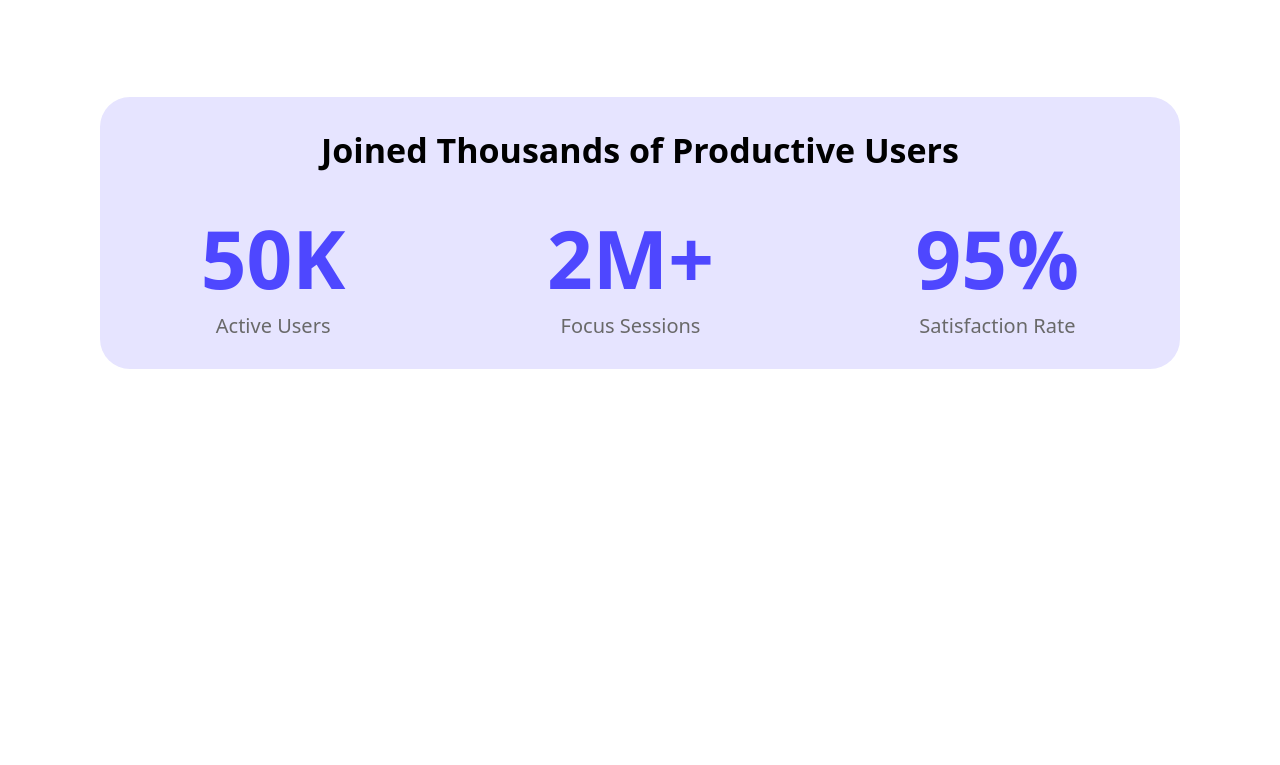
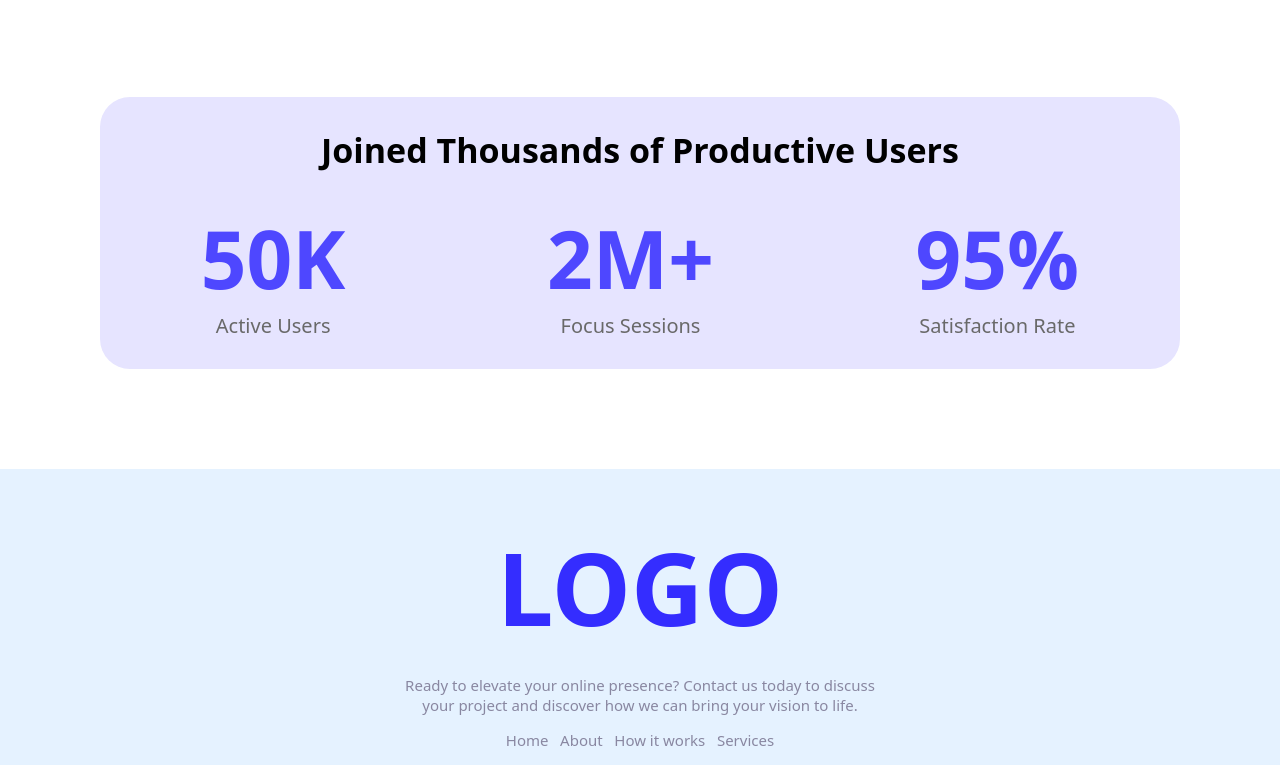
Before and after one commit to khaled-40/action-site, a plain HTML site: page index.html in a window 1280 px wide. Shown: the part 1038-1803 px from the top of the page. Before the commit the page ends 1507 px from the top, so only its background shows below. Drawn offline with Linux system fonts and the light colour scheme.

Commit message:
finished the footer section

```diff
--- a/index.html
+++ b/index.html
@@ -66,8 +66,22 @@
             </div>
         </section>
     </main>
+    <!-- This is the footer section  -->
     <footer>
+        <div class="footer">
+            <div class="footer-logo">LOGO</div>
 
+            <div class="footer-link">
+                <p class="footer-description">Ready to elevate your online presence? Contact us today to discuss <br> your
+                project and discover how we can bring your vision to life.</p>
+                <ul class="link-items">
+                    <li><a href="">Home</a></li>
+                    <li><a href="">About</a></li>
+                    <li><a href="">How it works</a></li>
+                    <li><a href="">Services</a></li>
+                </ul>
+            </div>
+        </div>
     </footer>
 </body>
 
--- a/styles/action.css
+++ b/styles/action.css
@@ -123,3 +123,37 @@ nav ul li {
     font-weight: normal;
     color: #696969;
 }
+/* footer section styles  */
+.footer {
+    text-align: center;
+    background-color: rgb(229, 242, 255);
+}
+.footer-logo {
+    font-size: 100px;
+    font-weight: bold;
+    color: #342dff;
+    padding: 50px 0px 20px 0px;
+}
+.footer-description {
+    font-size: 15px;
+    font-weight: normal;
+    color: #8987A1;
+    padding-bottom: 15px;
+}
+.footer-link {
+    text-align: center;
+}
+.link-items {
+    text-align: center;
+    display: flex;
+    justify-content: space-around;
+    list-style: none;
+    padding: 0px 500px;
+    padding-bottom: 15px;
+    font-size: 15px;
+
+}
+footer a {
+    text-decoration: none;
+    color: #8987A1;
+}
```
